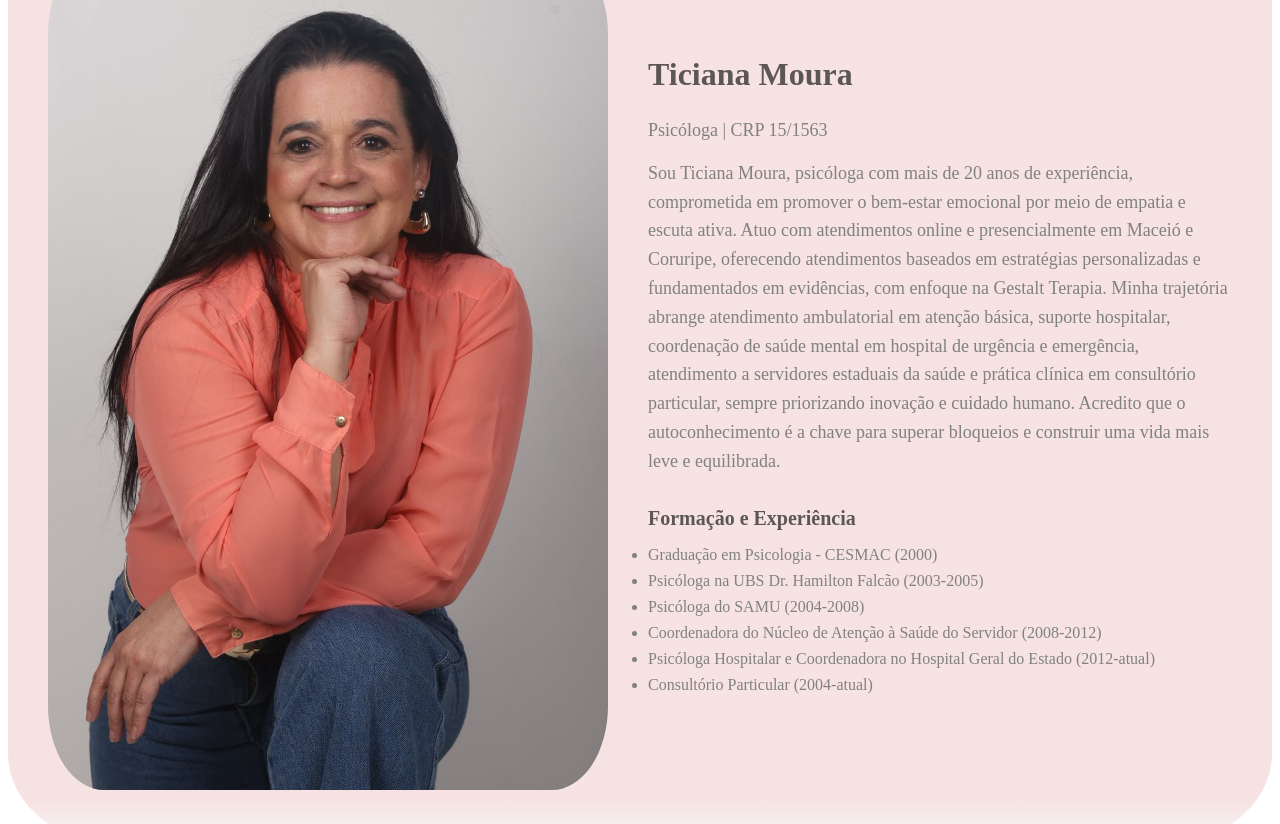
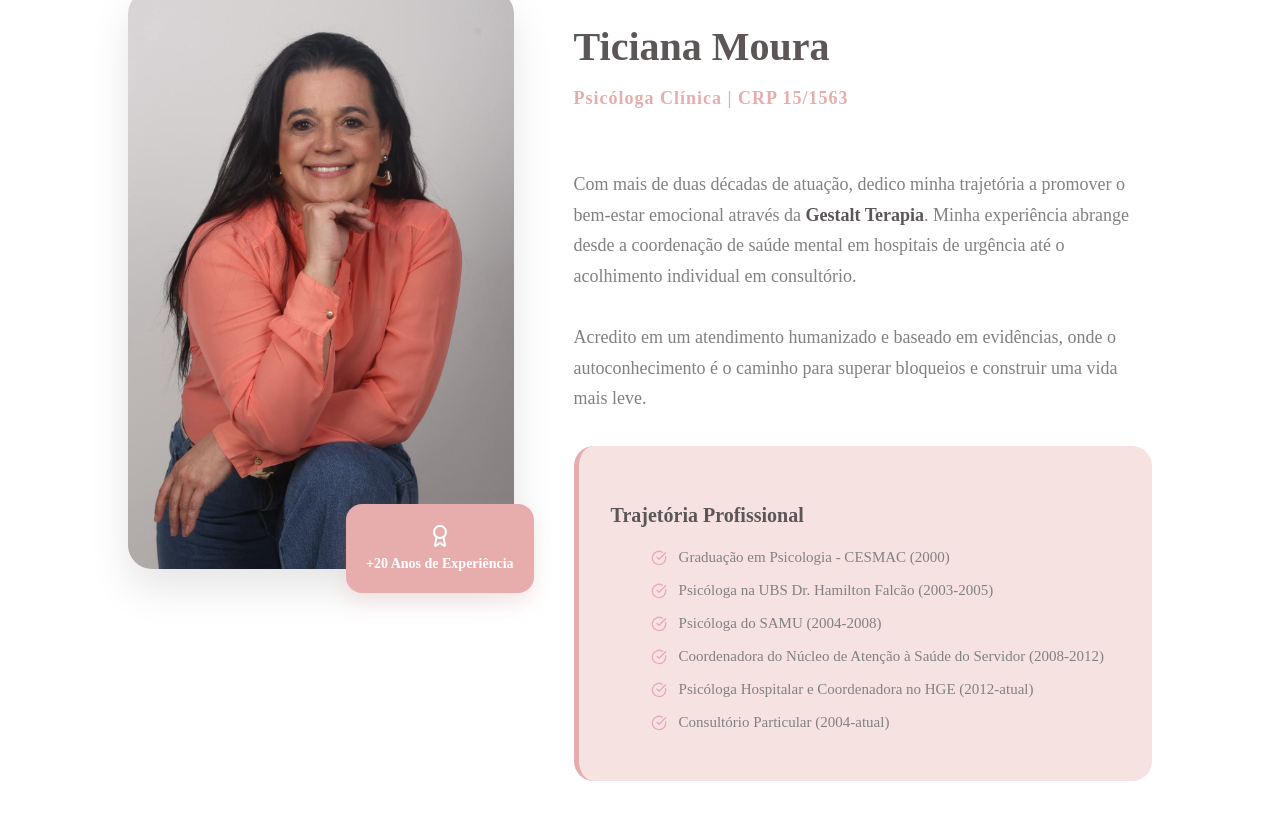
Before and after one commit to kauatorresfranca/ticiana-moura-psic, a React (Vite) app: page / in a window 1280 px wide. Shown: the part 1740-2564 px from the top of the page. Built offline with nearby package versions, Linux system fonts and the light colour scheme; the HTML template or start-up script is replaced by a standard one.

Commit message:
feat: refactor AboutMe section with improved layout, animations, and content structure

```diff
--- a/src/components/sections/about-me/index.tsx
+++ b/src/components/sections/about-me/index.tsx
@@ -1,110 +1,64 @@
-import { motion, easeOut } from 'framer-motion';
-import * as S from './styles';
-import AboutMeImage from '../.././../assets/images/aboutMeImage.jpg';
-
-// Animation variants for AboutMeTrainingList and its li elements
-const trainingListVariants = {
-  hidden: { opacity: 0 },
-  visible: {
-    opacity: 1,
-    transition: {
-      staggerChildren: 0.2, // Stagger each li by 0.2s
-    },
-  },
-};
-
-const trainingItemVariants = {
-  hidden: { opacity: 0, x: 20 }, // Start slightly to the right
-  visible: { opacity: 1, x: 0, transition: { duration: 0.5, ease: easeOut } }, // Slide in and fade in
-};
+import { motion } from 'framer-motion'
+import * as S from './styles'
+import AboutMeImage from '../../../assets/images/aboutMeImage.jpg'
+import { Award, CheckCircle } from 'lucide-react'
+import { colors } from '../../../../styles'
 
 const AboutMe = () => {
+  const trainingItems = [
+    "Graduação em Psicologia - CESMAC (2000)",
+    "Psicóloga na UBS Dr. Hamilton Falcão (2003-2005)",
+    "Psicóloga do SAMU (2004-2008)",
+    "Coordenadora do Núcleo de Atenção à Saúde do Servidor (2008-2012)",
+    "Psicóloga Hospitalar e Coordenadora no HGE (2012-atual)",
+    "Consultório Particular (2004-atual)"
+  ]
+
   return (
-    <S.AboutMe
-      as={motion.section}
-      initial={{ opacity: 0 }}
-      whileInView={{ opacity: 1 }}
-      transition={{ duration: 0.5, ease: easeOut }}
-      viewport={{ once: true, amount: 0.2 }}
-      id="Sobre Mim"
-    >
-      <S.AboutMeImage
-        as={motion.img}
-        initial={{ opacity: 0, x: -100 }} // Slide in from left
-        whileInView={{ opacity: 1, x: 0 }}
-        transition={{ duration: 0.7, ease: easeOut }}
-        viewport={{ once: true, amount: 0.2 }}
-        src={AboutMeImage}
-        alt="Sobre Mim"
-      />
-      <S.AboutMeContent
-        as={motion.div}
-        initial={{ opacity: 0, x: 100 }} // Slide in from right
-        whileInView={{ opacity: 1, x: 0 }}
-        transition={{ duration: 0.7, ease: easeOut, delay: 0.2 }}
-        viewport={{ once: true, amount: 0.2 }}
-      >
-        <S.AboutMeTitle
-          as={motion.h2}
-          initial={{ opacity: 0, y: -20 }}
-          whileInView={{ opacity: 1, y: 0 }}
-          transition={{ duration: 0.5, ease: easeOut }}
-          viewport={{ once: true, amount: 0.2 }}
-        >
-          Ticiana Moura
-        </S.AboutMeTitle>
-        <S.AboutMeSubtitle
-          as={motion.h3}
-          initial={{ opacity: 0, y: -20 }}
-          whileInView={{ opacity: 1, y: 0 }}
-          transition={{ duration: 0.5, ease: easeOut, delay: 0.1 }}
-          viewport={{ once: true, amount: 0.2 }}
-        >
-          Psicóloga | CRP 15/1563
-        </S.AboutMeSubtitle>
-        <S.AboutMeDescription
-          as={motion.p}
-          initial={{ opacity: 0, y: 20 }}
-          whileInView={{ opacity: 1, y: 0 }}
-          transition={{ duration: 0.5, ease: easeOut, delay: 0.2 }}
-          viewport={{ once: true, amount: 0.2 }}
-        >
-          Sou Ticiana Moura, psicóloga com mais de 20 anos de experiência, comprometida em promover o bem-estar emocional por meio de empatia e escuta ativa. Atuo com atendimentos online e presencialmente em Maceió e Coruripe, oferecendo atendimentos baseados em estratégias personalizadas e fundamentados em evidências, com enfoque na Gestalt Terapia. Minha trajetória abrange atendimento ambulatorial em atenção básica, suporte hospitalar, coordenação de saúde mental em hospital de urgência e emergência, atendimento a servidores estaduais da saúde e prática clínica em consultório particular, sempre priorizando inovação e cuidado humano. Acredito que o autoconhecimento é a chave para superar bloqueios e construir uma vida mais leve e equilibrada.
-        </S.AboutMeDescription>
-        <S.AboutMeTraining
+    <S.AboutSection id="sobre">
+      <div className="container">
+        <S.Grid
           as={motion.div}
           initial={{ opacity: 0, y: 20 }}
-          whileInView={{ opacity: 1, y: 0 }}
-          transition={{ duration: 0.5, ease: easeOut, delay: 0.3 }}
-          viewport={{ once: true, amount: 0.2 }}
+          animate={{ opacity: 1, y: 0 }}
+          transition={{ duration: 0.6 }}
         >
-          <S.AboutMeTrainingTitle
-            as={motion.h3}
-            initial={{ opacity: 0, y: -20 }}
-            whileInView={{ opacity: 1, y: 0 }}
-            transition={{ duration: 0.5, ease: easeOut }}
-            viewport={{ once: true, amount: 0.2 }}
-          >
-            Formação e Experiência
-          </S.AboutMeTrainingTitle>
-          <S.AboutMeTrainingList
-            as={motion.ul}
-            variants={trainingListVariants}
-            initial="hidden"
-            whileInView="visible"
-            viewport={{ once: true, amount: 0.2 }}
-          >
-            <motion.li variants={trainingItemVariants}>Graduação em Psicologia - CESMAC (2000)</motion.li>
-            <motion.li variants={trainingItemVariants}>Psicóloga na UBS Dr. Hamilton Falcão (2003-2005)</motion.li>
-            <motion.li variants={trainingItemVariants}>Psicóloga do SAMU (2004-2008)</motion.li>
-            <motion.li variants={trainingItemVariants}>Coordenadora do Núcleo de Atenção à Saúde do Servidor (2008-2012)</motion.li>
-            <motion.li variants={trainingItemVariants}>Psicóloga Hospitalar e Coordenadora no Hospital Geral do Estado (2012-atual)</motion.li>
-            <motion.li variants={trainingItemVariants}>Consultório Particular (2004-atual)</motion.li>
-          </S.AboutMeTrainingList>
-        </S.AboutMeTraining>
-      </S.AboutMeContent>
-    </S.AboutMe>
-  );
-};
+          <S.ImageContainer>
+            <img src={AboutMeImage} alt="Ticiana Moura - Psicóloga" />
+            <S.ExperienceBadge>
+              <Award size={24} />
+              <span>+20 Anos de Experiência</span>
+            </S.ExperienceBadge>
+          </S.ImageContainer>
 
-export default AboutMe;
+          <S.Content>
+            <S.HeaderInfo>
+              <S.Title>Ticiana Moura</S.Title>
+              <S.Subtitle>Psicóloga Clínica | CRP 15/1563</S.Subtitle>
+            </S.HeaderInfo>
+
+            <S.Description>
+              Com mais de duas décadas de atuação, dedico minha trajetória a promover o bem-estar emocional através da <strong>Gestalt Terapia</strong>. Minha experiência abrange desde a coordenação de saúde mental em hospitais de urgência até o acolhimento individual em consultório.
+              <br /><br />
+              Acredito em um atendimento humanizado e baseado em evidências, onde o autoconhecimento é o caminho para superar bloqueios e construir uma vida mais leve.
+            </S.Description>
+
+            <S.TrainingArea>
+              <S.TrainingTitle>Trajetória Profissional</S.TrainingTitle>
+              <S.TrainingList>
+                {trainingItems.map((item, index) => (
+                  <li key={index}>
+                    <CheckCircle size={16} color={colors.primary} />
+                    {item}
+                  </li>
+                ))}
+              </S.TrainingList>
+            </S.TrainingArea>
+          </S.Content>
+        </S.Grid>
+      </div>
+    </S.AboutSection>
+  )
+}
+
+export default AboutMe
--- a/src/components/sections/about-me/styles.tsx
+++ b/src/components/sections/about-me/styles.tsx
@@ -1,74 +1,138 @@
-import styled from "styled-components";
-import { breakpoints, colors } from "../../../../styles";
+import styled from 'styled-components'
+import { breakpoints, colors } from '../../../../styles'
 
-export const AboutMe = styled.section`
-    display: flex;
-    align-items: center;
-    gap: 40px;
-    background: linear-gradient(180deg, ${colors.primaryTransparent} 95%, ${colors.background} 100%);
-    padding: 60px 40px;
-    border-radius: 10%;
+export const AboutSection = styled.section`
+  padding: 100px 0;
+  background-color: #fff;
+
+  .container {
+    max-width: 1024px;
+    margin: 0 auto;
+    padding: 0 16px;
+  }
+`
+
+export const Grid = styled.div`
+  display: grid;
+  grid-template-columns: 0.8fr 1.2fr;
+  gap: 60px;
+  align-items: flex-start;
 
   @media (max-width: ${breakpoints.tablet}) {
-        flex-direction: column;
-        border-radius: 40px 40px 0 0;
+    grid-template-columns: 1fr;
+    gap: 40px;
   }
-`;
+`
 
-export const AboutMeImage = styled.img`
-    max-width: 560px;
-    border-radius: 10%;
-    height: auto;
+export const ImageContainer = styled.div`
+  position: relative;
+
+  img {
+    width: 100%;
+    border-radius: 24px;
+    box-shadow: 0 20px 40px rgba(0, 0, 0, 0.1);
+    object-fit: cover;
+  }
 
   @media (max-width: ${breakpoints.tablet}) {
-        height: 400px;
+    max-width: 400px;
+    margin: 0 auto;
   }
-`;
+`
 
-export const AboutMeContent = styled.div`
-    max-width: 800px;
-`;
+export const ExperienceBadge = styled.div`
+  position: absolute;
+  bottom: -20px;
+  right: -20px;
+  background-color: ${colors.primary};
+  color: #fff;
+  padding: 20px;
+  border-radius: 16px;
+  display: flex;
+  flex-direction: column;
+  align-items: center;
+  gap: 8px;
+  box-shadow: 0 10px 20px ${colors.primary}40;
 
-export const AboutMeTitle = styled.h2`
-    font-size: 32px;
+  span {
+    font-size: 14px;
+    font-weight: 700;
+    text-align: center;
+    line-height: 1.2;
+  }
+
+  @media (max-width: ${breakpoints.mobile}) {
+    right: 0;
+    bottom: 0;
+    padding: 15px;
+  }
+`
+
+export const Content = styled.div`
+  display: flex;
+  flex-direction: column;
+`
+
+export const HeaderInfo = styled.div`
+  margin-bottom: 24px;
+`
+
+export const Title = styled.h2`
+  font-size: 40px;
+  color: ${colors.title};
+  font-weight: 800;
+  margin-bottom: 8px;
+`
+
+export const Subtitle = styled.h3`
+  font-size: 18px;
+  color: ${colors.primary};
+  font-weight: 600;
+  letter-spacing: 1px;
+`
+
+export const Description = styled.p`
+  font-size: 18px;
+  color: ${colors.text};
+  line-height: 1.7;
+  margin-bottom: 32px;
+
+  strong {
     color: ${colors.title};
     font-weight: 700;
-`;
+  }
+`
 
-export const AboutMeSubtitle = styled.h3`
-    font-size: 18px;
-    color: ${colors.text};
-    font-weight: 500;
-    margin-bottom: 16px;
-`;
+export const TrainingArea = styled.div`
+  background-color: ${colors.primaryTransparent};
+  padding: 32px;
+  border-radius: 20px;
+  border-left: 5px solid ${colors.primary};
+`
 
-export const AboutMeDescription = styled.p`
-    font-size: 18px;
-    color: ${colors.text};
-    line-height: 1.6;
-
-    @media (max-width: ${breakpoints.tablet}) {
-        font-size: 16px;
-    }
-`;
-
-export const AboutMeTraining = styled.div`
-    margin-top: 32px;
-`;
-
-export const AboutMeTrainingTitle = styled.h4`
+export const TrainingTitle = styled.h4`
   font-size: 20px;
   color: ${colors.title};
   font-weight: 700;
-    margin-bottom: 16px;
-`;
+  margin-bottom: 20px;
+`
 
-export const AboutMeTrainingList = styled.ul`
-    padding-left: 0;
+export const TrainingList = styled.ul`
+  list-style: none;
+  display: grid;
+  gap: 12px;
 
   li {
-        font-size: 16px;
+    display: flex;
+    align-items: center;
+    gap: 12px;
+    font-size: 15px;
     color: ${colors.text};
-        margin-bottom: 8px;
+    font-weight: 500;
+    line-height: 1.4;
+
+    svg {
+      flex-shrink: 0;
     }
-`;
+  }
+`
```
Lines whose indentation alone changed are shown as unchanged.
